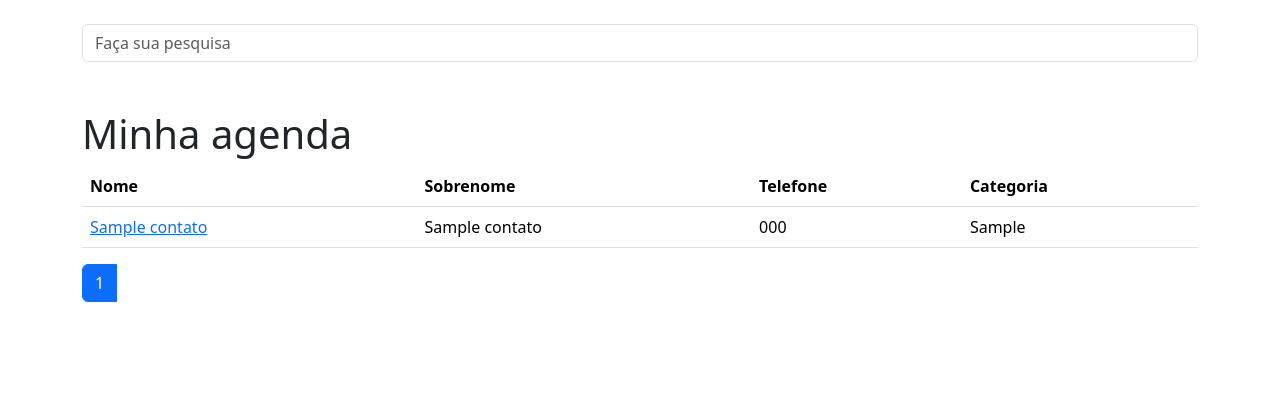
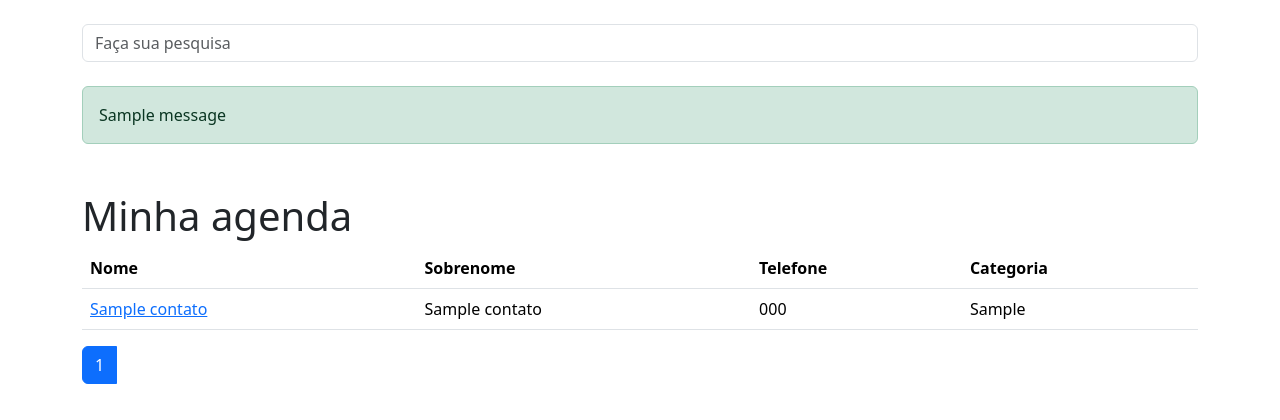
Before and after one commit to vitormluz/contact-calender, a Django app: page / in a window 1280 px wide. Shown: the part 56-476 px from the top of the page. Run offline with Django 4.2, Linux system fonts and the light colour scheme; tables that the repository leaves empty hold one stand-in row (values such as "Sample post"); one stand-in notice (Sample message) is shown; some libraries are stand-ins or nearby versions.

Commit message:
bootstrap messages

```diff
--- a/contatos/views.py
+++ b/contatos/views.py
@@ -1,7 +1,8 @@
-from django.shortcuts import render, get_object_or_404
+from django.shortcuts import render, get_object_or_404, redirect
 from django.db.models.functions import Concat
 from django.core.paginator import Paginator
 from django.db.models import Q, Value
+from django.contrib import messages
 from django.http import Http404
 from .models import Contato
 
@@ -33,8 +34,9 @@ def contato(request, contato_id):
 def busca(request):
     busca = request.GET.get('busca')
 
-    if busca is None:
-        raise Http404()
+    if busca is None or not busca:
+        messages.error(request, 'Digite algo para pesquisar')
+        return redirect('index')
 
     campos = Concat('nome', Value(' '), 'sobrenome')
 
--- a/templates/base.html
+++ b/templates/base.html
@@ -15,6 +15,8 @@
         <br>
         {% include 'partials/_form.html' %}
 
+        {% include 'partials/_message.html' %}
+
         {% block conteudo %}
         {% endblock conteudo %}
 
--- /dev/null
+++ b/templates/partials/_message.html
@@ -0,0 +1,9 @@
+
+        {% if messages %}
+        <br>
+          {% for message in messages %}
+            <div class="alert {{ message.tags }}" role="alert">
+              {{ message }}
+            </div>
+          {% endfor %}
+        {% endif %}
```
Also changed, not shown: AGENDA/settings.py (+7 -0 lines), 1 other file.
